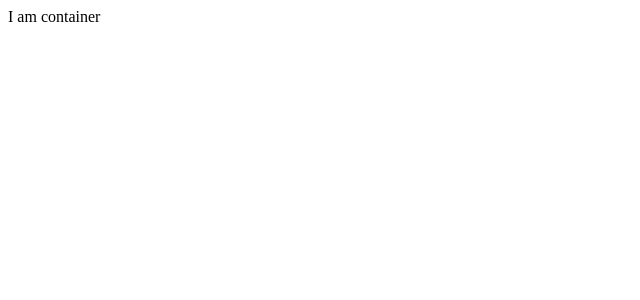
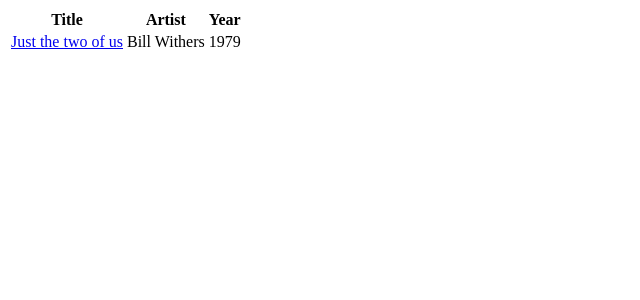
Before and after one commit to bukenoff/uke-tabs, a React (Vite) app: page / in a window 1280 px wide. Shown: the top 300 px of the page, without its empty margins (0-640 px from the left). Built offline with nearby package versions, Linux system fonts and the light colour scheme.

Commit message:
Created components

```diff
--- /dev/null
+++ b/src/components/Wrapper/index.tsx
@@ -0,0 +1,5 @@
+import React, { FC } from 'react';
+
+export const Wrapper: FC<{ children: React.ReactNode }> = ({ children }) => {
+  return <div style={{ width: '80%', margin: '0 auto' }}>{children}</div>;
+};
--- a/src/containers/DashboardContainer/DashboardContainer.tsx
+++ b/src/containers/DashboardContainer/DashboardContainer.tsx
@@ -1,5 +1,38 @@
 import React, { FC } from 'react';
+import Table from 'react-bootstrap/Table';
+import Container from 'react-bootstrap/Container';
+import { Link } from 'react-router-dom';
 
 export const DashboardContainer: FC = () => {
-  return <div>I am container</div>;
+  return (
+    <Container>
+      <Table hover>
+        <thead>
+          <tr>
+            <th>Title</th>
+            <th>Artist</th>
+            <th>Year</th>
+          </tr>
+        </thead>
+        <tbody>
+          {[
+            {
+              id: 'id',
+              title: 'Just the two of us',
+              artist: 'Bill Withers',
+              year: 1979,
+            },
+          ].map((song) => (
+            <tr key={song.id}>
+              <td>
+                <Link to="/song/id">{song.title}</Link>
+              </td>
+              <td>{song.artist}</td>
+              <td>{song.year}</td>
+            </tr>
+          ))}
+        </tbody>
+      </Table>
+    </Container>
+  );
 };
```
